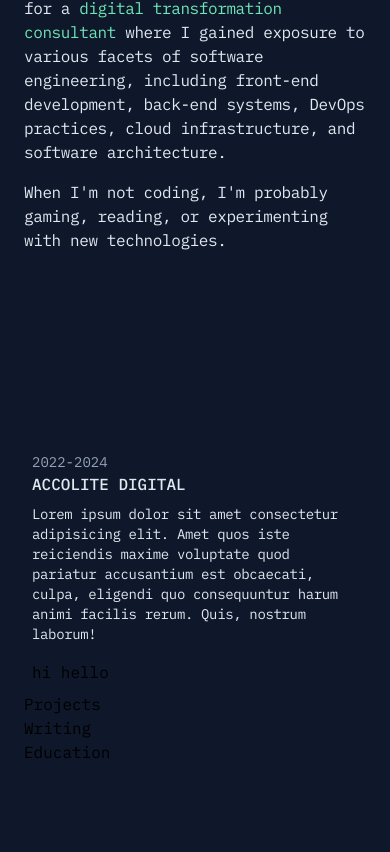
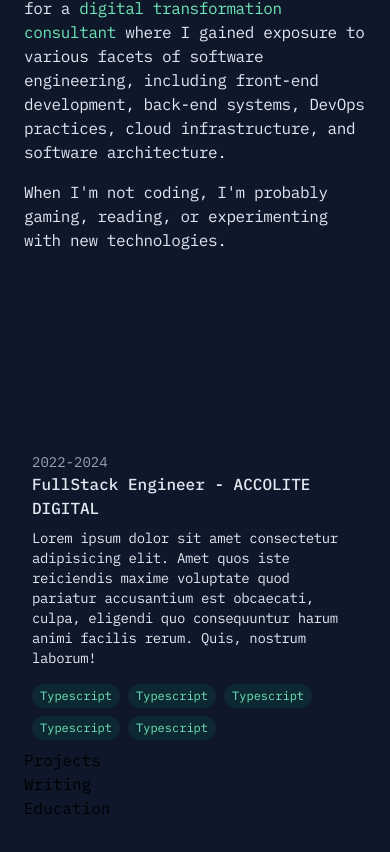
Before and after one commit to R-Ram95/web-portfolio, a React (Vite) app: page / in a window 390 px wide. Shown: the part 610-1462 px from the top of the page. Before the commit the page ends 1422 px from the top, so only its background shows below. Built offline with nearby package versions, Linux system fonts and the light colour scheme.

Commit message:
created pill for cards

```diff
--- a/src/components/card/Card.tsx
+++ b/src/components/card/Card.tsx
@@ -8,7 +8,7 @@ const Card = React.forwardRef<
   <div
     ref={ref}
     className={clsx(
-      "flex flex-row flex-wrap md:flex-nowrap hover:bg-slate-400/5 rounded-md hover:backdrop-blur-md p-2",
+      "flex flex-row flex-wrap md:flex-nowrap hover:bg-slate-400/5 hover:shadow-2xl rounded-md hover:backdrop-blur-md p-2",
       className
     )}
     {...props}
--- /dev/null
+++ b/src/components/pill/Pill.model.ts
@@ -0,0 +1,5 @@
+import { ReactNode } from "react";
+
+export interface Props {
+  children: ReactNode;
+}
--- /dev/null
+++ b/src/components/pill/Pill.tsx
@@ -0,0 +1,11 @@
+import { Props } from "./Pill.model";
+
+const Pill = ({ children }: Props) => {
+  return (
+    <div className="bg-emerald-500/10 text-emerald-300 text-xs py-1 px-2 rounded-full inline-block">
+      {children}
+    </div>
+  );
+};
+
+export default Pill;
--- /dev/null
+++ b/src/components/pill/index.ts
@@ -0,0 +1 @@
+export { default } from "./Pill";
--- a/src/sections/experience/Experience.tsx
+++ b/src/sections/experience/Experience.tsx
@@ -1,3 +1,4 @@
+import Pill from "../../components/pill";
 import {
   Card,
   CardDescription,
@@ -7,11 +8,11 @@ import {
 
 const ExperienceCard = () => {
   return (
-    <Card>
+    <Card className="group">
       <div className=" text-slate-400 text-nowrap text-sm">2022-2024</div>
       <div className="ml-0 md:ml-6">
-        <CardTitle className="hover:text-emerald-300">
-          ACCOLITE DIGITAL
+        <CardTitle className="group-hover:text-emerald-300">
+          FullStack Engineer - ACCOLITE DIGITAL
         </CardTitle>
         <CardDescription className="mt-2">
           Lorem ipsum dolor sit amet consectetur adipisicing elit. Amet quos
@@ -19,7 +20,13 @@ const ExperienceCard = () => {
           obcaecati, culpa, eligendi quo consequuntur harum animi facilis rerum.
           Quis, nostrum laborum!
         </CardDescription>
-        <CardFooter className="mt-4">hi hello</CardFooter>
+        <CardFooter className="mt-4 flex flex-wrap flex-row gap-2">
+          <Pill>Typescript</Pill>
+          <Pill>Typescript</Pill>
+          <Pill>Typescript</Pill>
+          <Pill>Typescript</Pill>
+          <Pill>Typescript</Pill>
+        </CardFooter>
       </div>
     </Card>
   );
@@ -28,21 +35,7 @@ const ExperienceCard = () => {
 const Experience = () => {
   return (
     <div>
-      <Card>
-        <div className=" text-slate-400 text-nowrap text-sm">2022-2024</div>
-        <div className="ml-0 md:ml-6">
-          <CardTitle className="hover:text-emerald-300">
-            ACCOLITE DIGITAL
-          </CardTitle>
-          <CardDescription className="mt-2">
-            Lorem ipsum dolor sit amet consectetur adipisicing elit. Amet quos
-            iste reiciendis maxime voluptate quod pariatur accusantium est
-            obcaecati, culpa, eligendi quo consequuntur harum animi facilis
-            rerum. Quis, nostrum laborum!
-          </CardDescription>
-          <CardFooter className="mt-4">hi hello</CardFooter>
-        </div>
-      </Card>
+      <ExperienceCard />
     </div>
   );
 };
```
